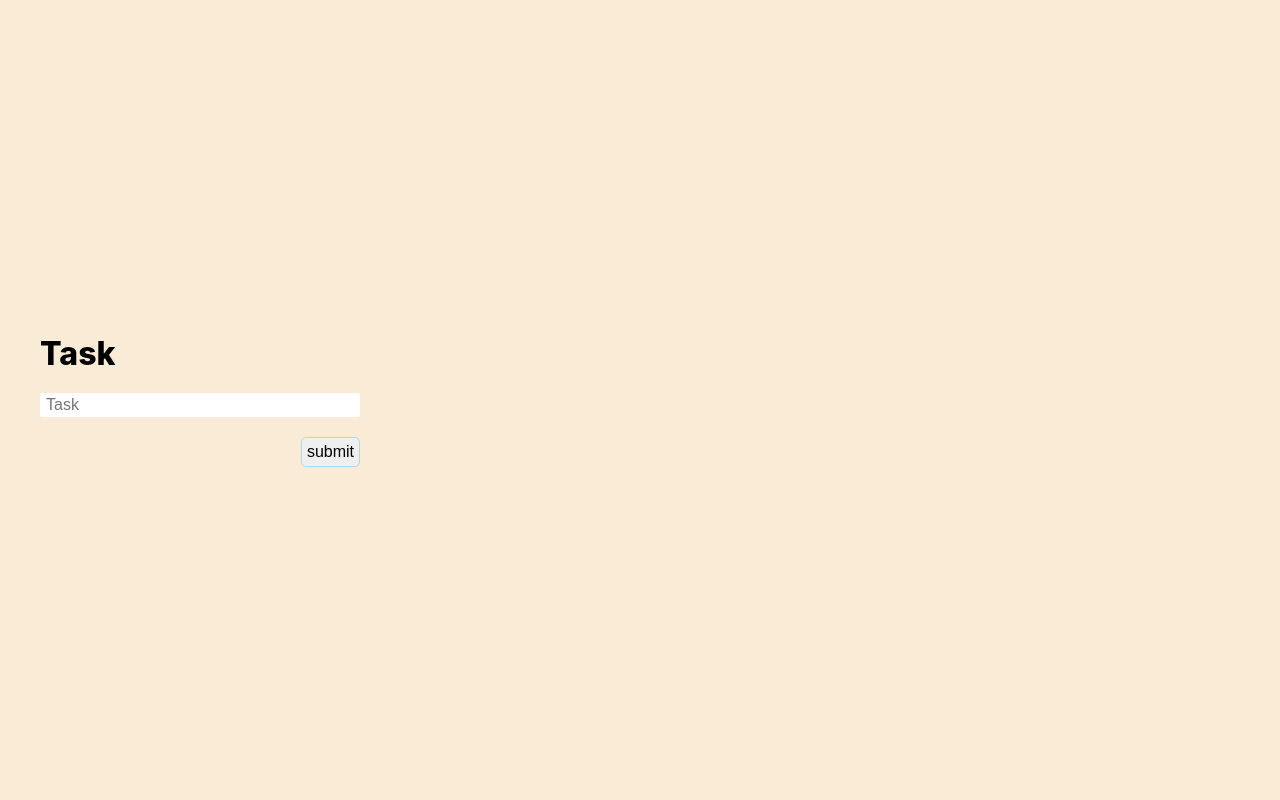
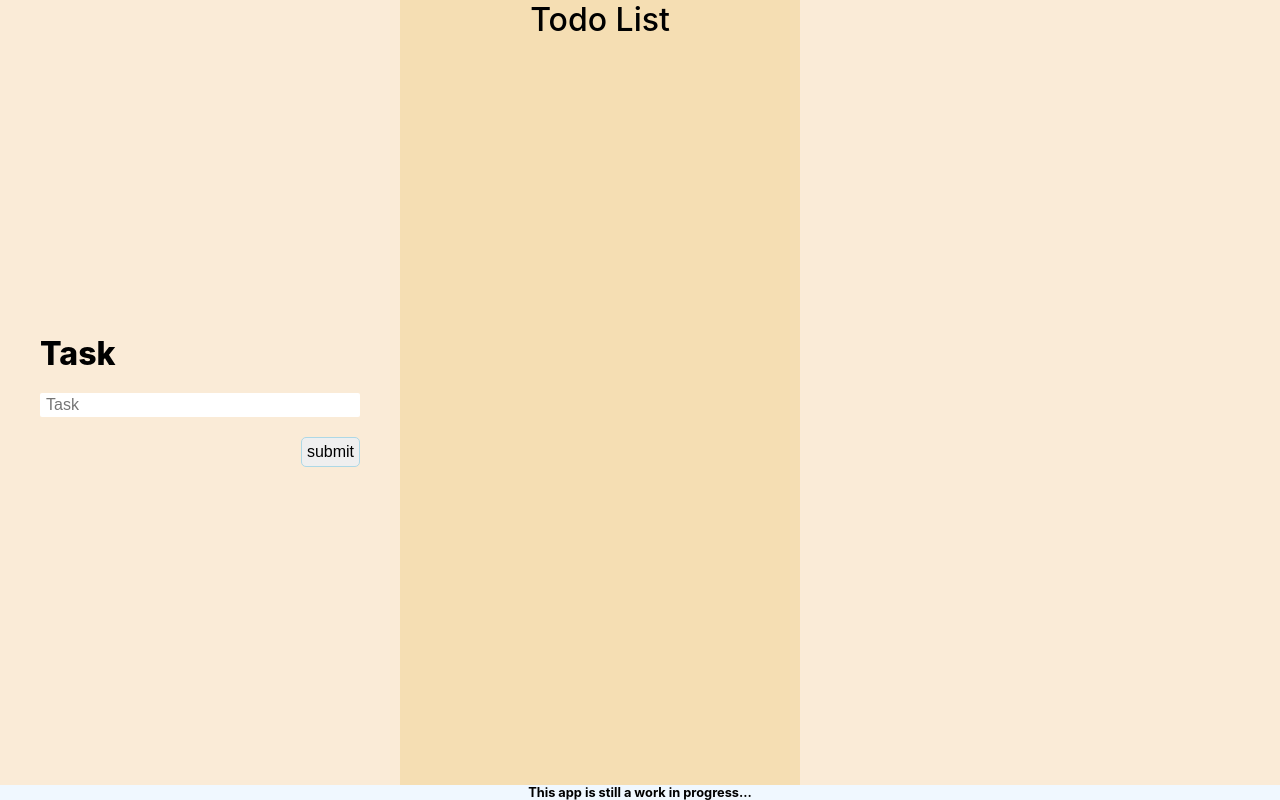
Before and after one commit to Aakashgupta2001/Todo-list, a React (Create React App) app: page / in a window 1280 px wide. Built offline with nearby package versions, Linux system fonts and the light colour scheme.

Commit message:
changed the style , made a build conf. at package.json

```diff
--- a/package.json
+++ b/package.json
@@ -1,5 +1,6 @@
 {
   "name": "react-app",
+  "homepage": "https://aakashgupta2001.github.io/Todo-list/",
   "version": "0.1.0",
   "private": true,
   "dependencies": {
@@ -15,7 +16,9 @@
     "start": "react-scripts start",
     "build": "react-scripts build",
     "test": "react-scripts test",
-    "eject": "react-scripts eject"
+    "eject": "react-scripts eject",
+    "predeploy": "npm run build",
+    "deploy": "gh-pages -d build"
   },
   "eslintConfig": {
     "extends": [
--- a/src/App.css
+++ b/src/App.css
@@ -23,9 +23,16 @@
 
 /*  Todo List Styling */
 
+.todoHeading {
+  font-weight: 500;
+  width: 100%;
+  text-align: center;
+}
+
 .todoList {
   background-color: wheat;
   height: 100vh;
+  min-width: 400px;
   overflow: scroll;
   overflow-x: hidden;
 }
@@ -107,3 +114,15 @@
   font-size: 1rem;
   cursor: pointer;
 }
+
+/*work in progress*/
+.workInProgress {
+  position: fixed;
+  bottom: 0;
+  left: 50%;
+  transform: translate(-50%, 0);
+  background-color: aliceblue;
+  width: 100%;
+  text-align: center;
+  font-size: 0.8rem;
+}
--- a/src/App.js
+++ b/src/App.js
@@ -13,10 +13,12 @@ function App() {
     <div className="main">
       <Form settodo = {settodoInput}  todo={todoInput} settodolist = {settodolist} todolist={todoList} />
       <div className="todoList">
+        <h1 className="todoHeading">Todo List</h1>
       {todoList.map((currentTodo) => (
         <Profile todo = {currentTodo} />
       ))}
       </div>
+      <h6 className="workInProgress">This app is still a work in progress...</h6>
     </div>
   );
 }
```
Also changed, not shown: 1 other file (tests, documents, lock files or other folders).
